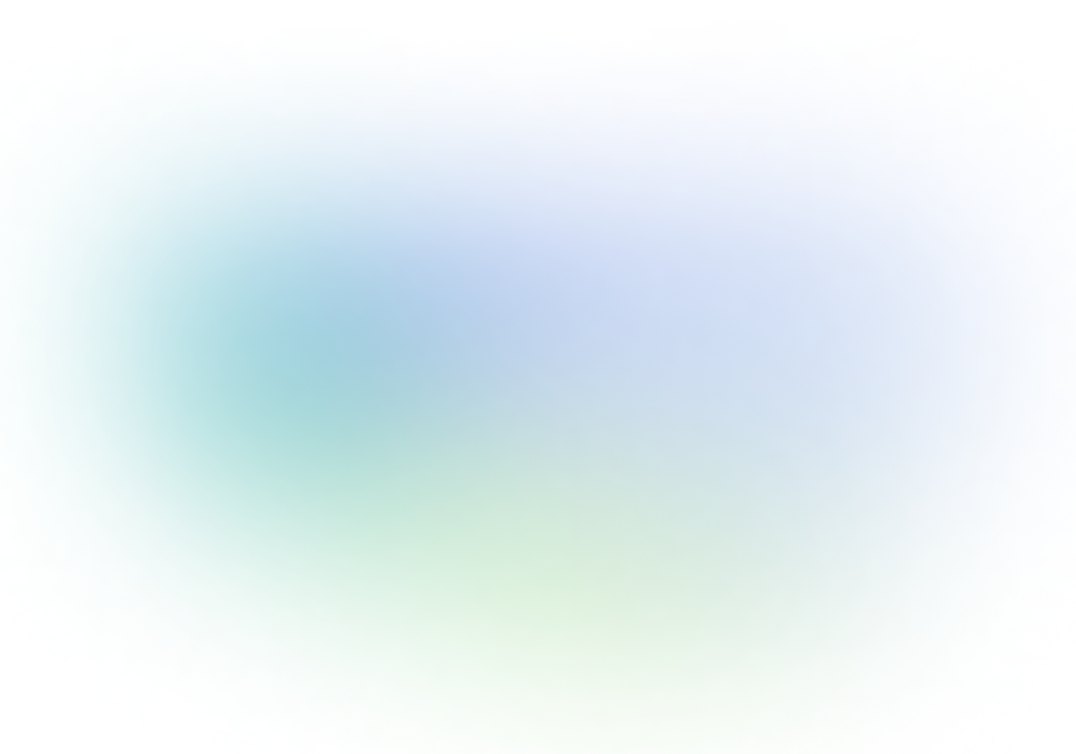
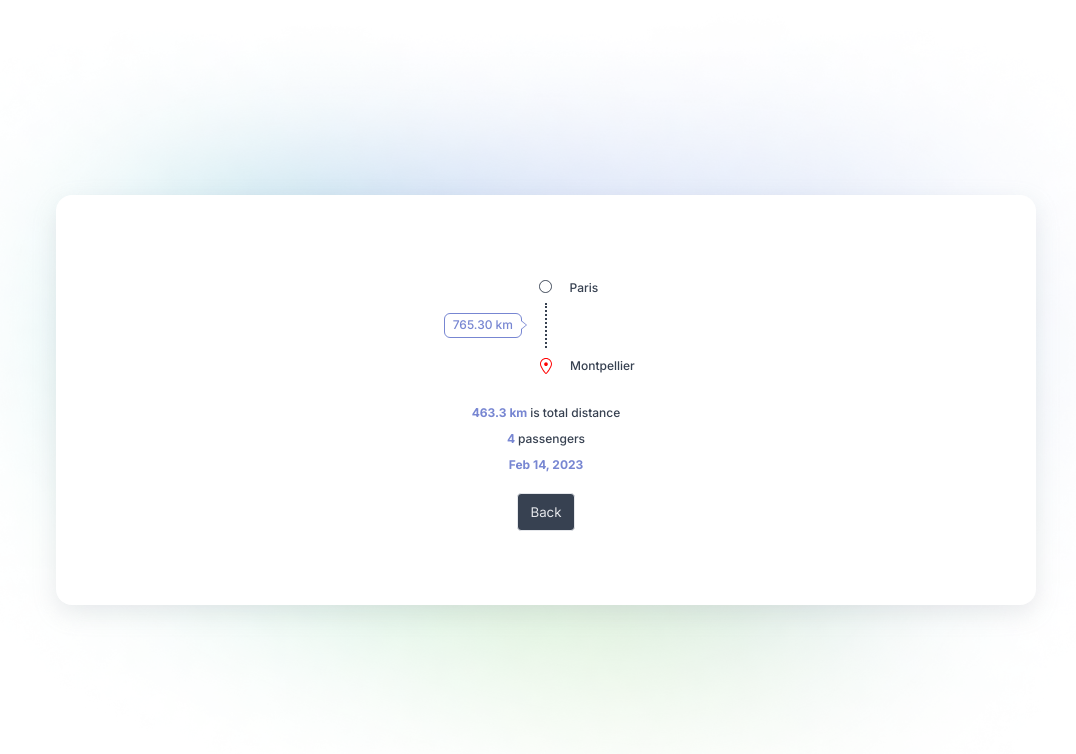
Before and after one commit to bivarz/travel-route, a React (Vite) app: page /results in a window 1280 px wide. Before the commit this address had no page. Shown: the top 754 px of the page, without its empty margins (94-1170 px from the left). Built offline with nearby package versions, Linux system fonts and the light colour scheme.

Commit message:
feat: fixing config deploy

```diff
--- a/src/router/Router.tsx
+++ b/src/router/Router.tsx
@@ -8,7 +8,7 @@ function Routers() {
     <BrowserRouter>
       <Routes>
         <Route path="/" element={<Home />} />
-        <Route path="/travel-route/results/" element={<Results />} />
+        <Route path="/results" element={<Results />} />
       </Routes>
     </BrowserRouter>
   );
```
